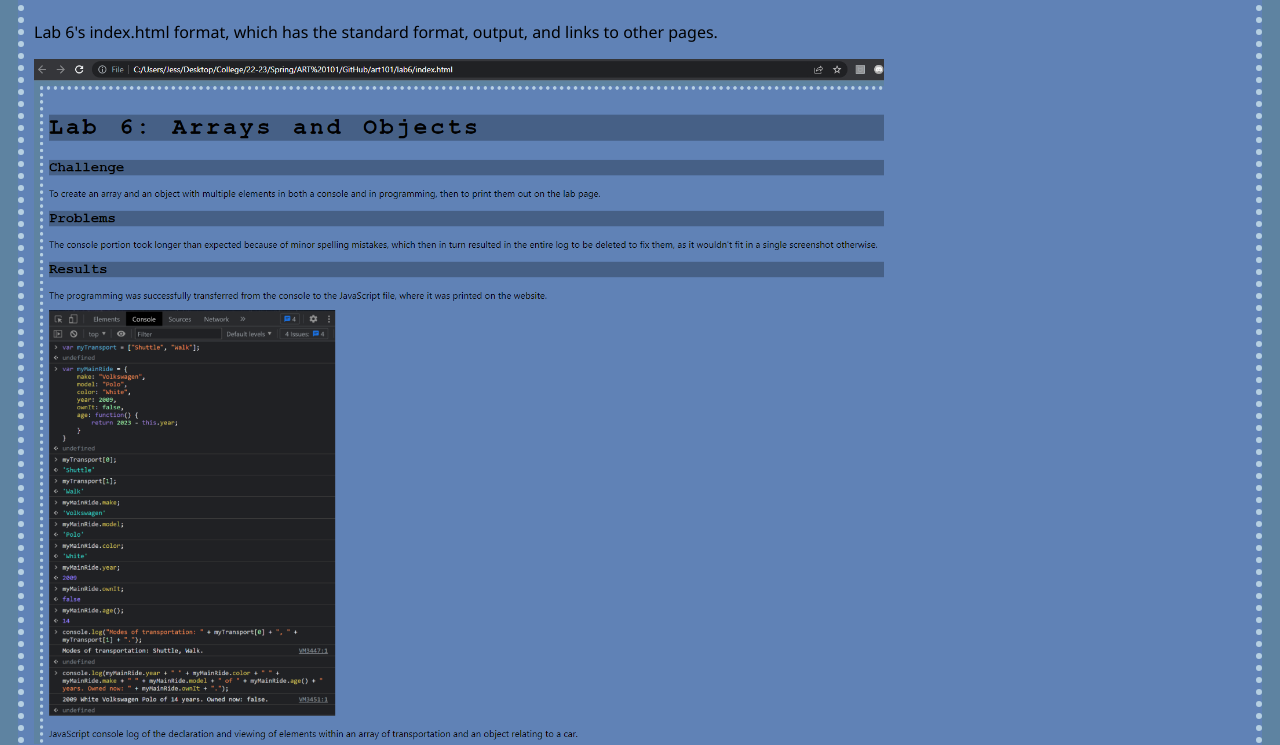
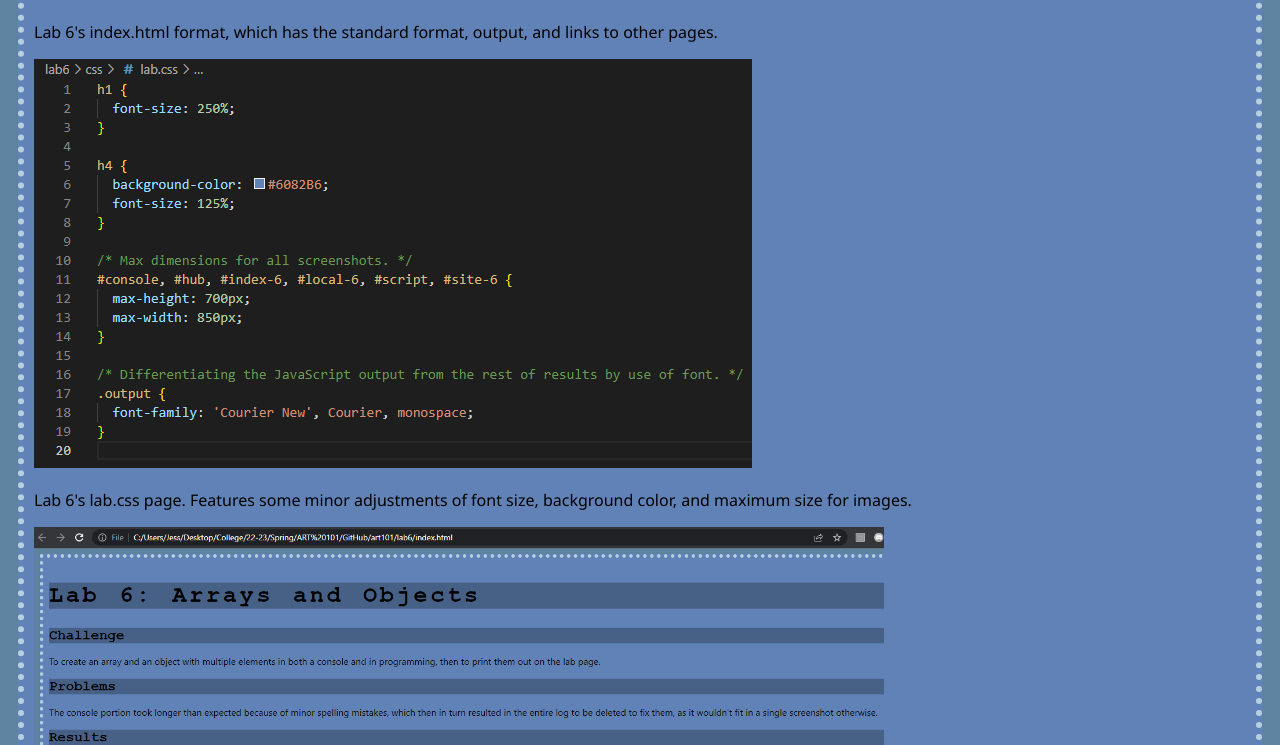
Before and after one commit to DarkDragonair/art101, a plain HTML site: page lab6/index.html in a window 1280 px wide. Shown: the part 2789-3534 px from the top of the page. Drawn offline with nearby package versions, Linux system fonts and the light colour scheme.

Commit message:
Lab 6, Part 3

```diff
--- a/lab6/index.html
+++ b/lab6/index.html
@@ -44,6 +44,10 @@
 			<p>Lab 6's index.html format, which has the standard format, output, and links to other pages.</p>
 
 			<!--Task 3: Create an index.html for Lab 6-->
+			<img id="css-6" src="img/css-6.png">
+			<p>Lab 6's lab.css page. Features some minor adjustments of font size, background color, and maximum size for images.</p>
+
+			<!--Task 3: Create an index.html for Lab 6-->
 			<img id="local-6" src="img/local-6-1.png">
 			<img id="local-6" src="img/local-6-2.png">
 			<p>The local page of Lab 6. Bears the Challenge / Problems / Result format, progress screenshots, and the JavaScript output.</p>
```
Also changed, not shown: lab6/img/css-6.png (added), lab6/img/index-6.png, lab6/img/site-6.png (added).
